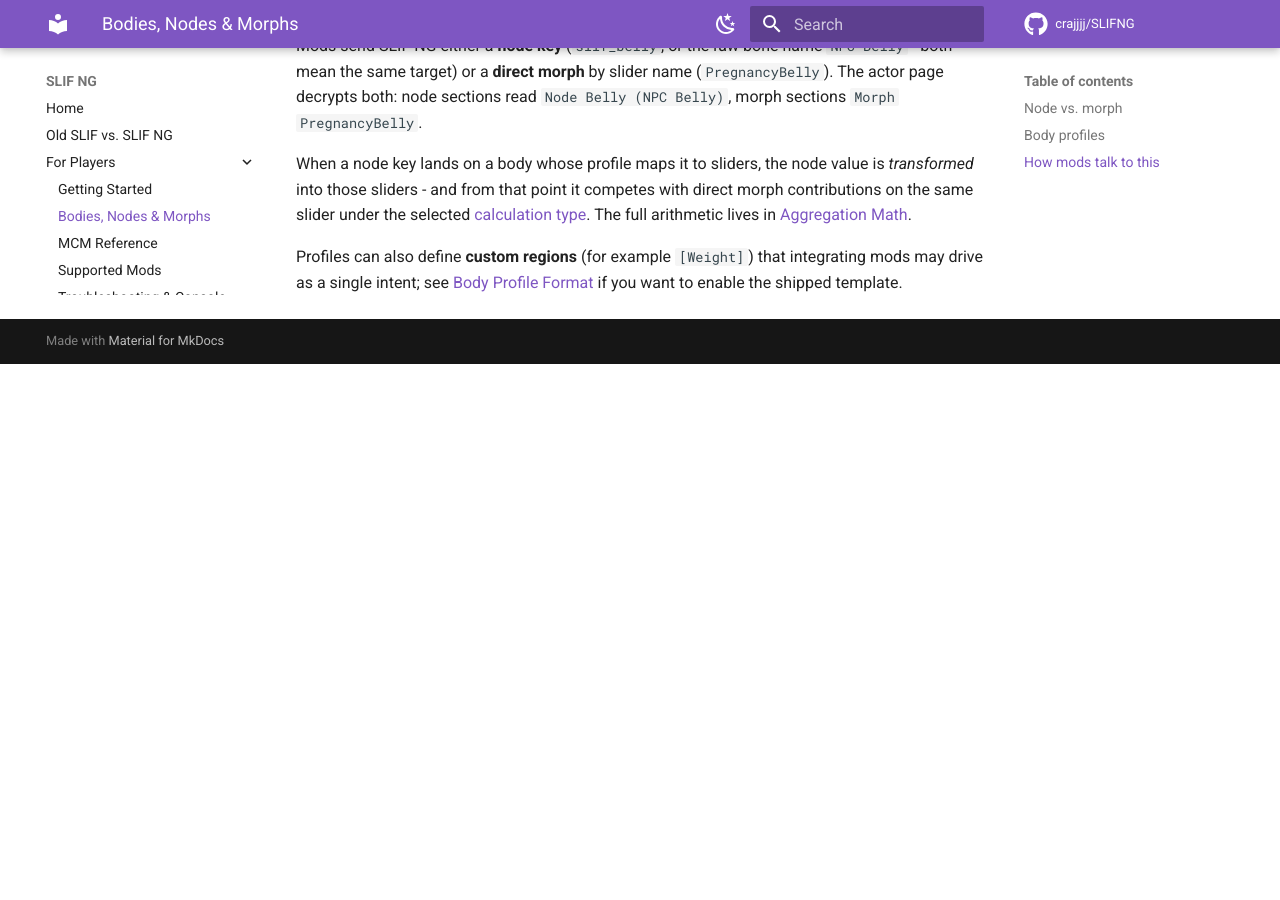
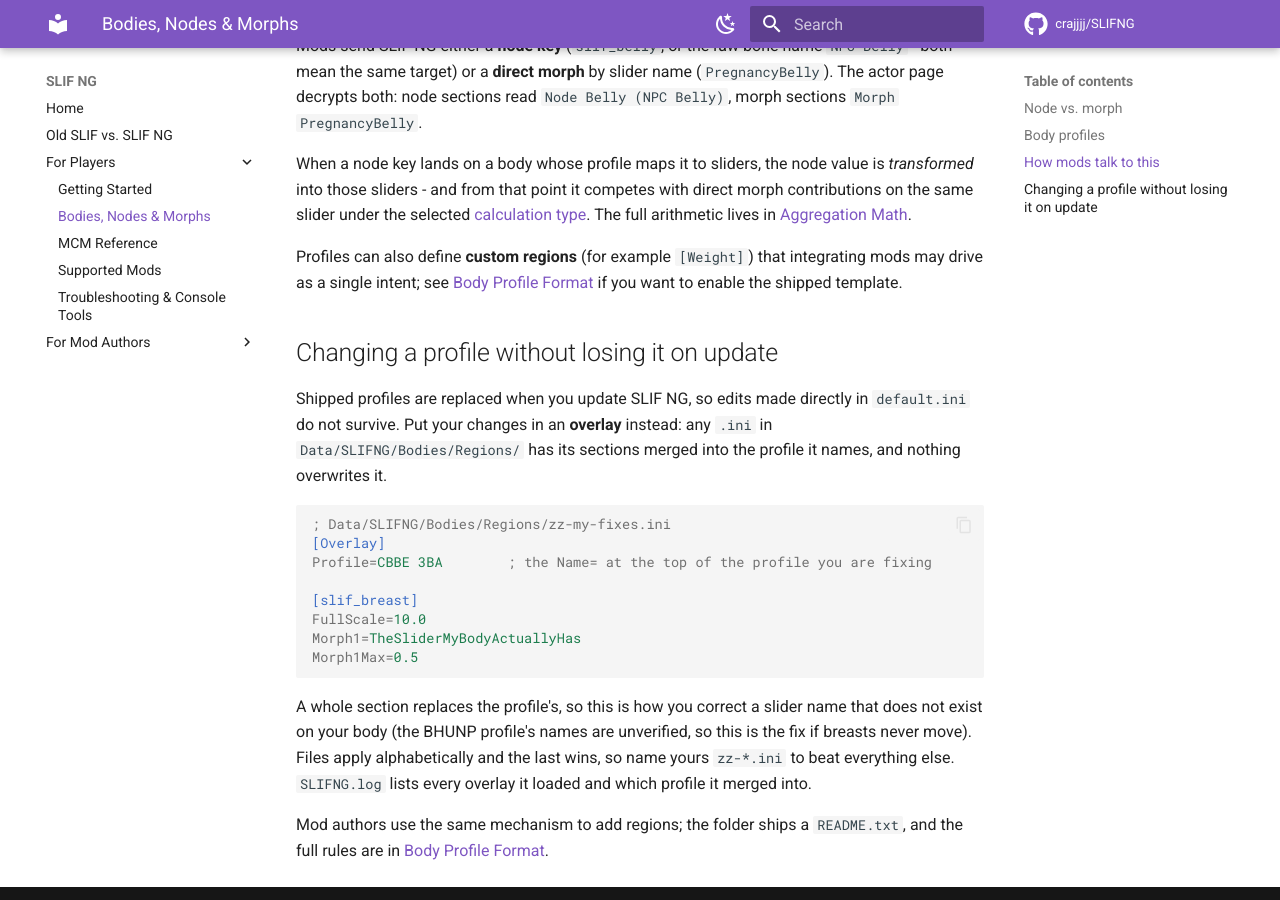
Before and after one commit to crajjjj/SLIFNG, an MkDocs documentation site: the page built from docs/players/bodies.md, in a window 1280 px wide and 900 px high, scrolled down 1524 px. Built offline with MkDocs 1.6.1 and Material for MkDocs 9.7.7, drawn with Linux system fonts in a browser that asks for light colours; comment, search, counter and statistics services are not loaded; before the commit the page ends 1888 px from its top, so only the background shows below that.

Commit message:
Fix review findings in the overlay/HasTarget work
The INI parser kept inline comments in string values, so an overlay copied
from the docs ("Profile=CBBE 3BA  ; the body") matched no profile and did
nothing; numeric values only survived because stof stops at the first
non-digit.

Reaching IQueryInterface2 no longer grows InterfaceExchangeMessage: the
released 0.3.0 server size-checks the dispatch exactly, so a bigger struct
would make it reject the message and report SLIF NG as absent. Consumers
cast off query after checking Version() instead.

````diff
--- a/docs/players/bodies.md
+++ b/docs/players/bodies.md
@@ -36,3 +36,22 @@
 When a node key lands on a body whose profile maps it to sliders, the node value is *transformed* into those sliders - and from that point it competes with direct morph contributions on the same slider under the selected [calculation type](mcm.md#calculation-type). The full arithmetic lives in [Aggregation Math](../authors/math.md).
 
 Profiles can also define **custom regions** (for example `[Weight]`) that integrating mods may drive as a single intent; see [Body Profile Format](../authors/body-profiles.md) if you want to enable the shipped template.
+
+## Changing a profile without losing it on update
+
+Shipped profiles are replaced when you update SLIF NG, so edits made directly in `default.ini` do not survive. Put your changes in an **overlay** instead: any `.ini` in `Data/SLIFNG/Bodies/Regions/` has its sections merged into the profile it names, and nothing overwrites it.
+
+```ini
+; Data/SLIFNG/Bodies/Regions/zz-my-fixes.ini
+[Overlay]
+Profile=CBBE 3BA        ; the Name= at the top of the profile you are fixing
+
+[slif_breast]
+FullScale=10.0
+Morph1=TheSliderMyBodyActuallyHas
+Morph1Max=0.5
+```
+
+A whole section replaces the profile's, so this is how you correct a slider name that does not exist on your body (the BHUNP profile's names are unverified, so this is the fix if breasts never move). Files apply alphabetically and the last wins, so name yours `zz-*.ini` to beat everything else. `SLIFNG.log` lists every overlay it loaded and which profile it merged into.
+
+Mod authors use the same mechanism to add regions; the folder ships a `README.txt`, and the full rules are in [Body Profile Format](../authors/body-profiles.md#region-overlays).
````
Also changed, not shown: docs/authors/query-api.md (+8 -5 lines), docs/players/getting-started.md (+1 -1 lines), docs/players/troubleshooting.md (+1 -1 lines), tools/api-kit/README.md (+11 -7 lines), 5 other files.
